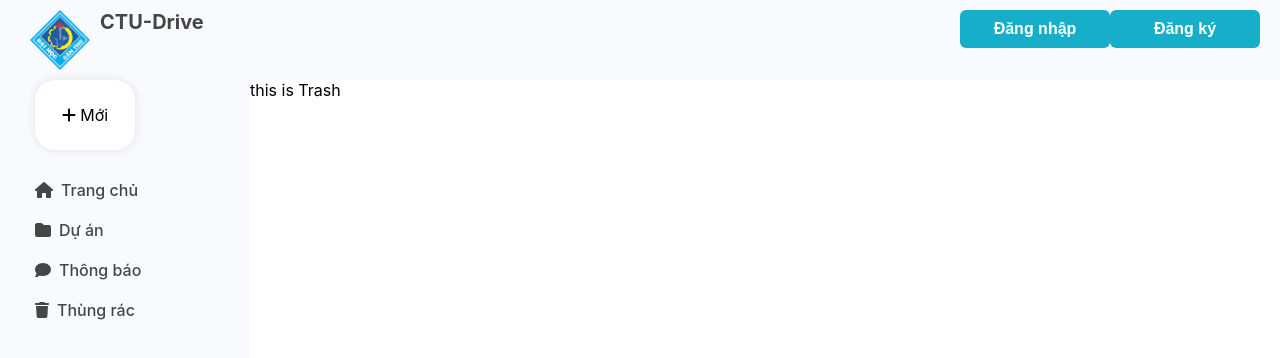
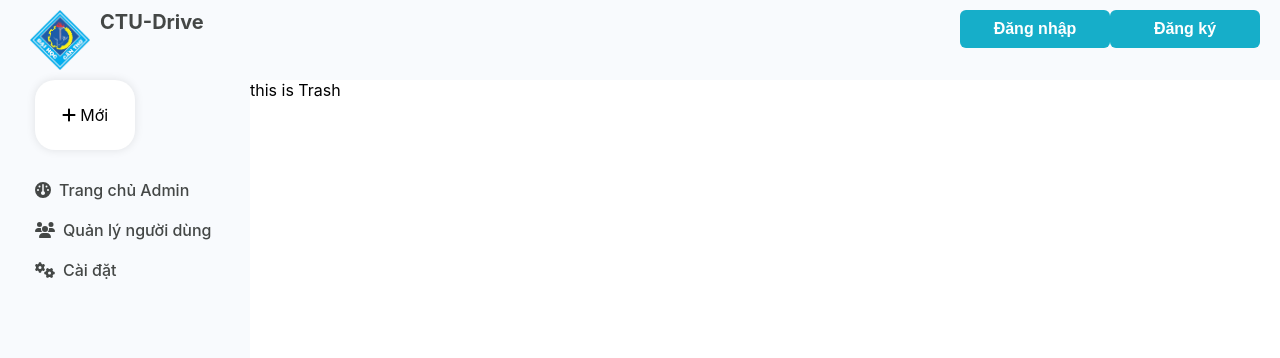
Before and after one commit to dradvm/WebProjectManagementFE, a React (Create React App) app: page /trash in a window 1280 px wide. Shown: the top 358 px of the page. Built offline with nearby package versions, Linux system fonts and the light colour scheme.

Commit message:
Them admin

```diff
--- a/src/App.js
+++ b/src/App.js
@@ -3,9 +3,10 @@ import { BrowserRouter, Route, Routes } from "react-router-dom";
 import classNames from "classnames/bind";
 import styles from "./App.module.scss";
 import { createContext, useState } from "react";
-import { publicRoutes } from "./routes";
+import { publicRoutes, adminRoutes } from "./routes"; // Import adminRoutes
 import { Fragment } from "react";
 import DefaultLayout from "./Components/layouts/DefaultLayout";
+// import AdminLayout from "./Components/layouts/AdminLayout"; // Layout riêng cho Admin
 import Login from "./Components/Login/login";
 import SignUp from "./Components/Login/signUp";
 
@@ -14,17 +15,37 @@ const cx = classNames.bind(styles);
 
 function App() {
   const [sidebarIndexClicked, setSidebarIndexClicked] = useState(null);
+  const [userRole, setUserRole] = useState("admin"); // Giả lập role, sau này có thể lấy từ API hoặc localStorage
 
   return (
     <BrowserRouter>
       <sidebarContext.Provider
-        value={{ sidebarIndexClicked, setSidebarIndexClicked }}
+        value={{ sidebarIndexClicked, setSidebarIndexClicked, userRole }}
       >
         <GlobalStyles>
           <Routes>
+            {/* Routes Public */}
             {publicRoutes.map((route, index) => {
               const Page = route.component;
               const Layout = route.layout === null ? Fragment : route.layout;
+
+              return (
+                <Route
+                  key={index}
+                  path={route.path}
+                  element={
+                    <Layout>
+                      <Page />
+                    </Layout>
+                  }
+                />
+              );
+            })}
+
+            {/* Routes Admin */}
+            {adminRoutes.map((route, index) => {
+              const Page = route.component;
+              const Layout = route.layout;
 
               return (
                 <Route
--- /dev/null
+++ b/src/Components/layouts/AdminLayout/AdminLayout.js
@@ -0,0 +1,16 @@
+import Sidebar from "../SidebarComponents/Sidebar/sidebar";
+import classNames from "classnames/bind";
+import styles from "./AdminLayout.module.scss"; // Import SCSS
+
+const cx = classNames.bind(styles);
+
+function AdminLayout({ children }) {
+  return (
+    <div className={cx("admin-layout")}>
+      <Sidebar />
+      <div className={cx("content")}>{children}</div>
+    </div>
+  );
+}
+
+export default AdminLayout;
--- /dev/null
+++ b/src/Components/layouts/AdminLayout/AdminLayout.module.scss
@@ -0,0 +1,18 @@
+.admin-layout {
+    display: flex;
+    height: 100vh; // Chiều cao toàn màn hình
+  }
+
+  .sidebar {
+    width: 250px; // Chiều rộng sidebar
+    background-color: #2c3e50;
+    color: white;
+    padding: 20px;
+  }
+
+  .content {
+    flex: 1;
+    padding: 20px;
+    background-color: #f4f4f4;
+    overflow-y: auto; // Cho phép cuộn nếu nội dung dài
+  }
--- a/src/Components/layouts/SidebarComponents/Sidebar/sidebar.js
+++ b/src/Components/layouts/SidebarComponents/Sidebar/sidebar.js
@@ -1,29 +1,34 @@
-import { sidebarItems } from "../../../../routes";
+import { sidebarItems, adminSidebarItems } from "../../../../routes";
 import CreateFrom from "../CreateForm/createForm";
 import SidebarItem from "../SidebarItem/sidebarItem";
 import styles from "./sidebar.module.scss";
 import classNames from "classnames/bind";
 import { useContext, useState } from "react";
 import { sidebarContext } from "../../../../App";
-import { Link } from "react-router-dom";
+import { Link, useLocation } from "react-router-dom";
 
 const cx = classNames.bind(styles);
 
 function Sidebar() {
   const [active, setActive] = useState(0);
   const sidebarContextData = useContext(sidebarContext);
+  const location = useLocation();
+
   if (!sidebarContextData) {
     return <div>Loading...</div>;
   }
-  const { sidebarIndexClicked, setSidebarIndexClicked } = sidebarContextData;
+
+  const { userRole } = sidebarContextData; // Lấy userRole từ context
+
+  const isAdmin = userRole === "admin"; // Kiểm tra quyền admin
 
   return (
     <div className={cx("wrapper")}>
       <CreateFrom />
       <div className={cx("sidebar-item-wrapper")}>
-        {sidebarItems.map((item, index) => (
-          <div onClick={() => setActive(index)}>
-            <SidebarItem key={index} item={item} index={active} />
+        {(isAdmin ? adminSidebarItems : sidebarItems).map((item, index) => (
+          <div key={index} onClick={() => setActive(index)}>
+            <SidebarItem item={item} index={active} />
           </div>
         ))}
       </div>
--- /dev/null
+++ b/src/Pages/Admin/AdminDashboard.js
@@ -0,0 +1,10 @@
+function AdminDashboard() {
+    return (
+      <div>
+        <h1>Trang chủ Admin</h1>
+        <p>Đây là giao diện chính của admin.</p>
+      </div>
+    );
+  }
+
+  export default AdminDashboard;
--- /dev/null
+++ b/src/Pages/Admin/AdminSettings.js
@@ -0,0 +1,10 @@
+function AdminSettings() {
+    return (
+      <div>
+        <h1>Cài đặt Admin</h1>
+        <p>Các tùy chỉnh hệ thống dành cho admin.</p>
+      </div>
+    );
+  }
+
+  export default AdminSettings;
--- /dev/null
+++ b/src/Pages/Admin/ManageUsers.js
@@ -0,0 +1,10 @@
+function ManageUsers() {
+    return (
+      <div>
+        <h1>Quản lý người dùng</h1>
+        <p>Danh sách và thao tác quản lý người dùng sẽ hiển thị ở đây.</p>
+      </div>
+    );
+  }
+
+  export default ManageUsers;
--- a/src/routes/index.js
+++ b/src/routes/index.js
@@ -4,13 +4,24 @@ import Notification from "../Pages/Notification/notification";
 import Project from "../Pages/Project/project";
 import Form from "../Pages/Form/form";
 import DefaultLayout from "../Components/layouts/DefaultLayout";
+import ManageUsers from "../../src/Pages/Admin/ManageUsers";
+import AdminSettings from "../../src/Pages/Admin/AdminSettings";
+import AdminDashboard from "../../src/Pages/Admin/AdminDashboard";
+import AdminLayout from "../../src/Components/layouts/AdminLayout/AdminLayout"; // Import layout mới
 
 export const publicRoutes = [
-  { path: "/", component: Home, layout: DefaultLayout }, // Không có layout
+  { path: "/", component: Home, layout: DefaultLayout },
   { path: "/project", component: Project, layout: DefaultLayout },
   { path: "/notification", component: Notification, layout: DefaultLayout },
   { path: "/form", component: Form, layout: DefaultLayout },
   { path: "/trash", component: Trash, layout: DefaultLayout },
+];
+
+// Admin Routes (Thêm mới)
+export const adminRoutes = [
+  { path: "/dashboard", component: AdminDashboard, layout: AdminLayout },
+  { path: "/users", component: ManageUsers, layout: AdminLayout },
+  { path: "/settings", component: AdminSettings, layout: AdminLayout },
 ];
 
 export const sidebarItems = [
@@ -62,3 +73,31 @@ export const sidebarItems = [
     layout: DefaultLayout,
   },
 ];
+
+// Bổ sung sidebar cho Admin
+export const adminSidebarItems = [
+  {
+    id: 0,
+    name: "Trang chủ Admin",
+    icon: "faGauge",
+    path: "/dashboard",
+    component: AdminDashboard,
+    layout: DefaultLayout,
+  },
+  {
+    id: 1,
+    name: "Quản lý người dùng",
+    icon: "faUsers",
+    path: "/users",
+    component: ManageUsers,
+    layout: DefaultLayout,
+  },
+  {
+    id: 2,
+    name: "Cài đặt",
+    icon: "faGears",
+    path: "/settings",
+    component: AdminSettings,
+    layout: DefaultLayout,
+  },
+];
```
